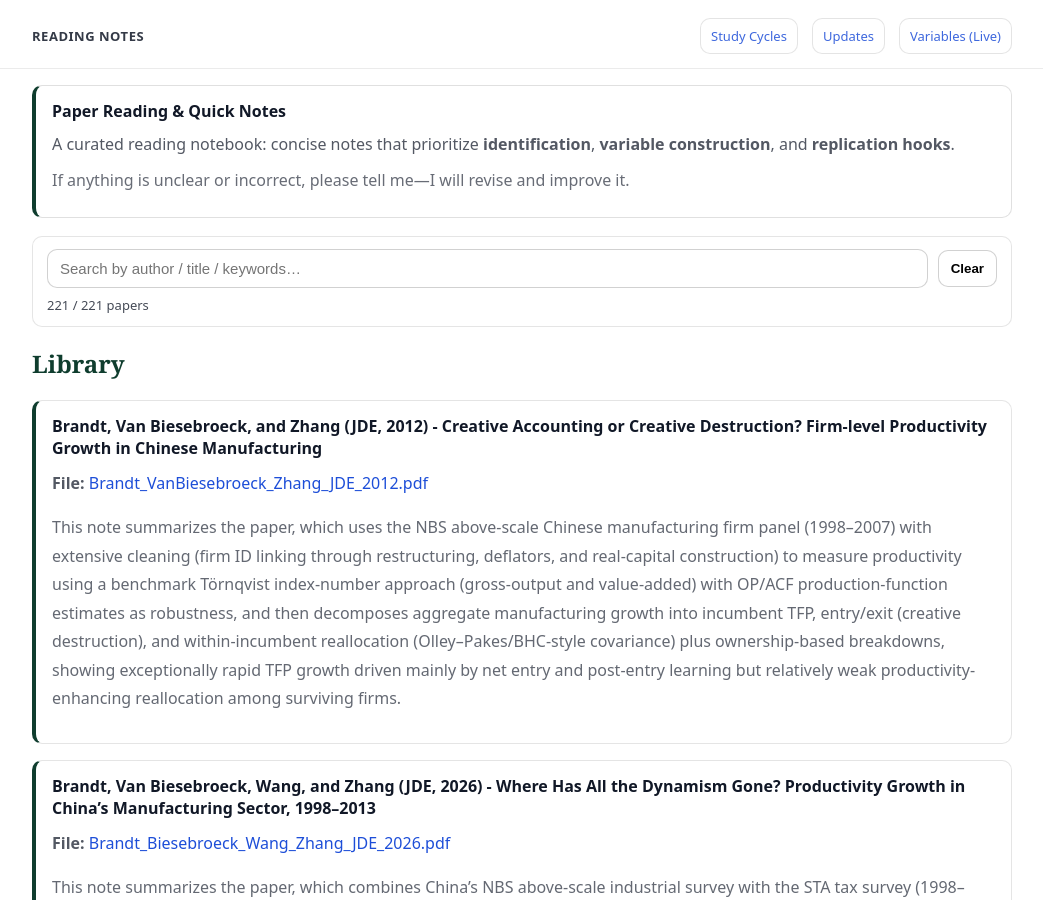
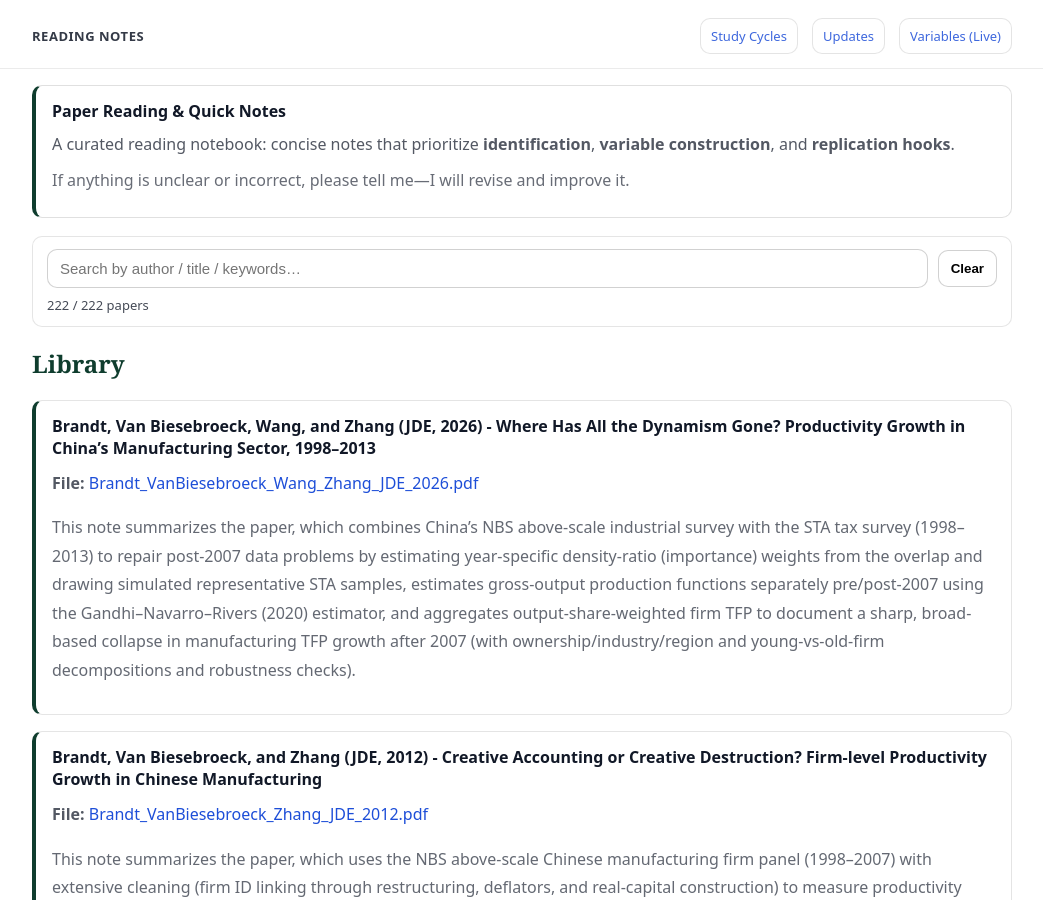
Before and after one commit to yaxinzn/study-archive, a Jekyll site: the page built from reading/index.md, in a window 1280 px wide and 900 px high. Shown: the whole window, without its empty margins (118-1161 px from the left). Built offline with Jekyll 4.4.1, drawn with Linux system fonts in a browser that asks for light colours.

Commit message:
Reading: add/update Brandt_VanBiesebroeck_Wang_Zhang_JDE_2026.pdf

```diff
--- a/_data/reading.yml
+++ b/_data/reading.yml
@@ -1,3 +1,7 @@
+- title: "Brandt, Van Biesebroeck, Wang, and Zhang (JDE, 2026) - Where Has All the Dynamism Gone? Productivity Growth in China’s Manufacturing Sector, 1998–2013"
+  file: "Brandt_VanBiesebroeck_Wang_Zhang_JDE_2026.pdf"
+  desc: "This note summarizes the paper, which combines China’s NBS above-scale industrial survey with the STA tax survey (1998–2013) to repair post-2007 data problems by estimating year-specific density-ratio (importance) weights from the overlap and drawing simulated representative STA samples, estimates gross-output production functions separately pre/post-2007 using the Gandhi–Navarro–Rivers (2020) estimator, and aggregates output-share-weighted firm TFP to document a sharp, broad-based collapse in manufacturing TFP growth after 2007 (with ownership/industry/region and young-vs-old-firm decompositions and robustness checks)."
+
 - title: "Brandt, Van Biesebroeck, and Zhang (JDE, 2012) - Creative Accounting or Creative Destruction? Firm-level Productivity Growth in Chinese Manufacturing"
   file: "Brandt_VanBiesebroeck_Zhang_JDE_2012.pdf"
   desc: "This note summarizes the paper, which uses the NBS above-scale Chinese manufacturing firm panel (1998–2007) with extensive cleaning (firm ID linking through restructuring, deflators, and real-capital construction) to measure productivity using a benchmark Törnqvist index-number approach (gross-output and value-added) with OP/ACF production-function estimates as robustness, and then decomposes aggregate manufacturing growth into incumbent TFP, entry/exit (creative destruction), and within-incumbent reallocation (Olley–Pakes/BHC-style covariance) plus ownership-based breakdowns, showing exceptionally rapid TFP growth driven mainly by net entry and post-entry learning but relatively weak productivity-enhancing reallocation among surviving firms."
```
Also changed, not shown: 1 other file.
